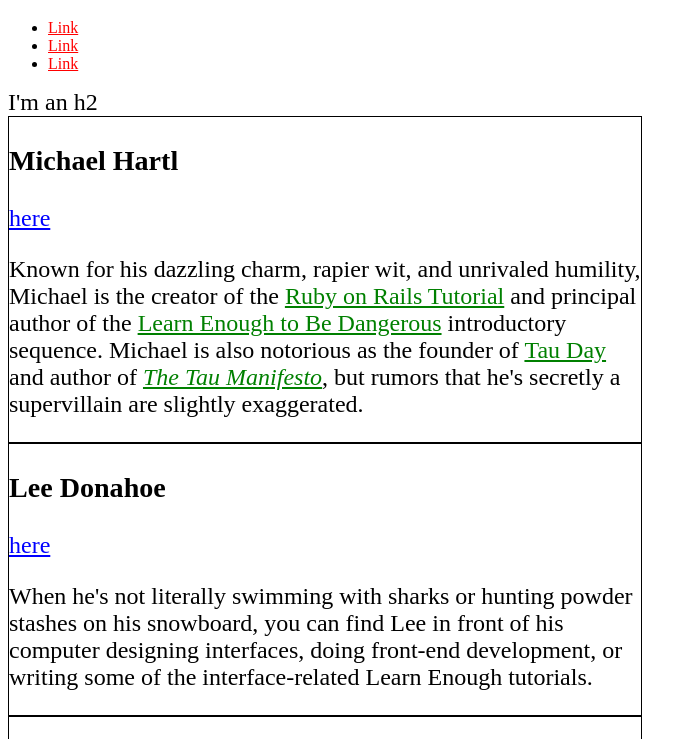
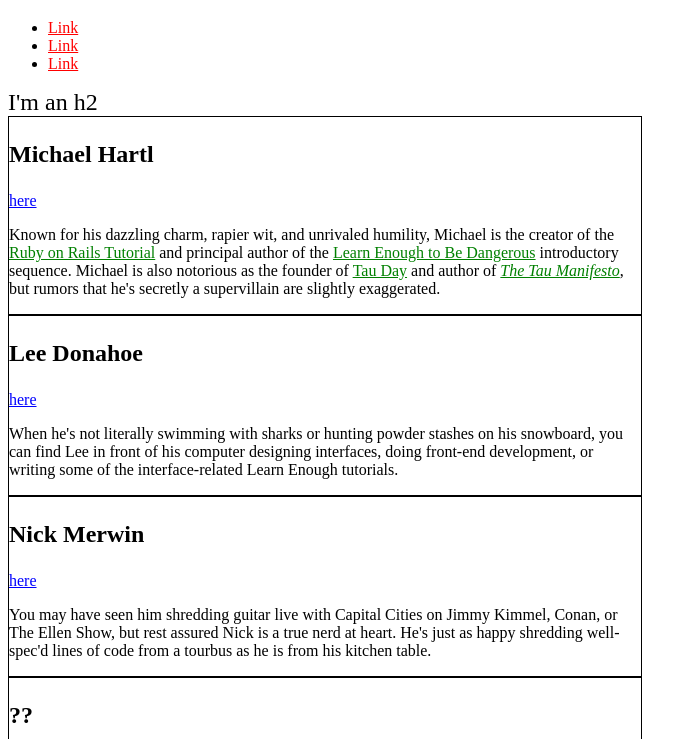
Before and after one commit to SHasgeir/SHasgeir.github.io, a plain HTML site: page index.html in a window 1280 px wide. Shown: the part 61-800 px from the top of the page, without its empty margins (0-697 px from the left). Drawn offline with Linux system fonts and the light colour scheme.

Commit message:
3.5 complete; added rem to scale fonts.

```diff
--- a/index.html
+++ b/index.html
@@ -22,20 +22,24 @@
     .bio-box {
       border: 1px solid black;
       width: 50%;
+      font-size: 1rem;
+    }
+
+    .bio-box h3 {
+      font-size: 1.5em;
+    }
+
+    .bio-copy {
       font-size: 1em;
     }
 
     .bio-copy a {
       color: green;
       font-size: 1em;
-
-
     }
 
     .bio-wrapper {
       font-size: 24px;
-
-
     }
 
     </style>
```
